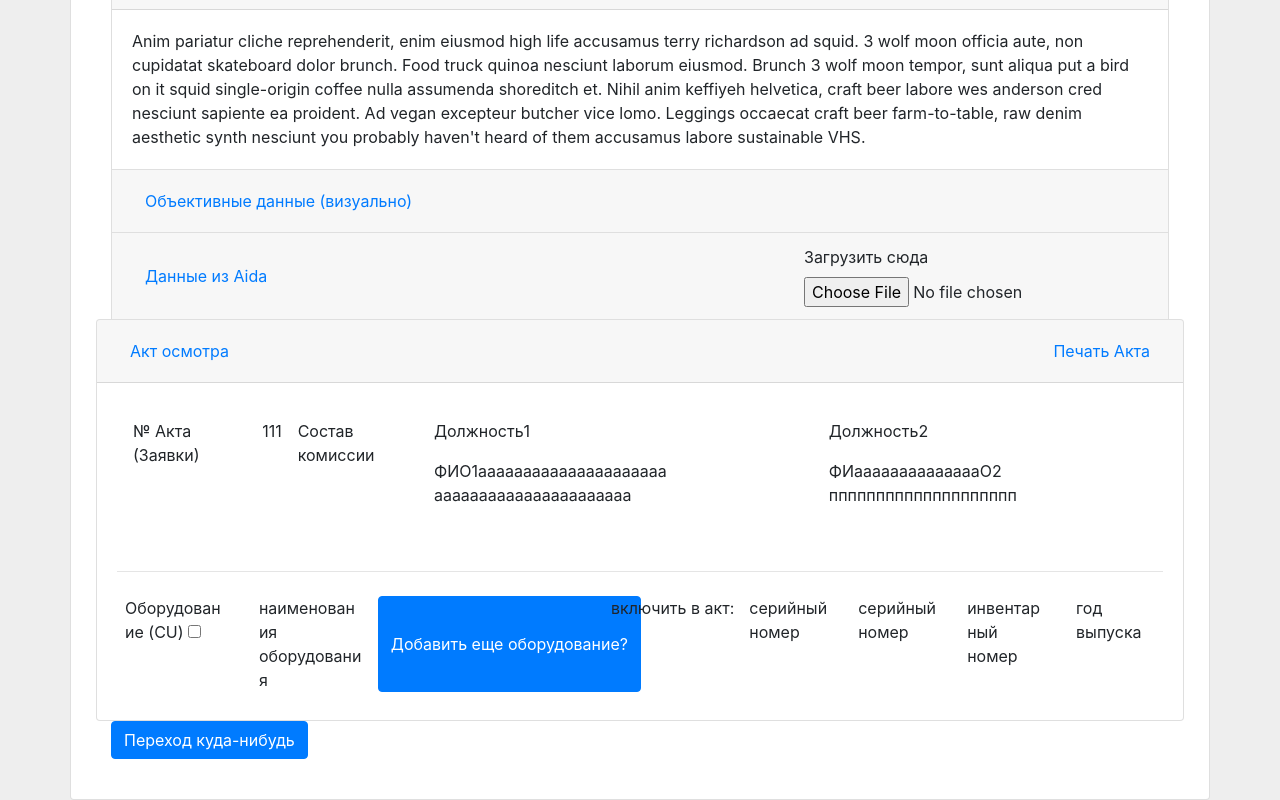
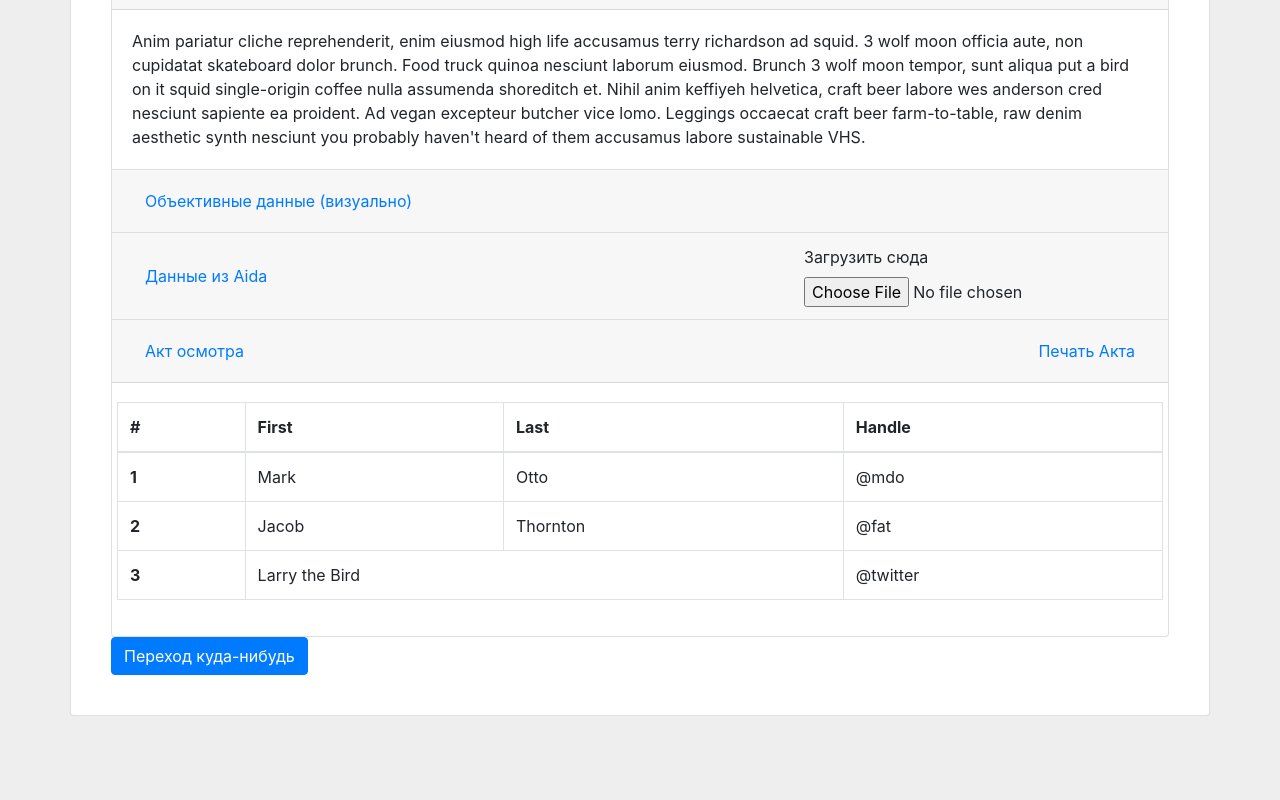
Before and after one commit to wascoyur/ke-collector, a plain HTML site: page index.html in a window 1280 px wide. Shown: the part 504-1304 px from the top of the page. After the commit the page ends 1220 px from the top, so only its background shows below. Drawn offline with nearby package versions, Linux system fonts and the light colour scheme.

Commit message:
акт осмотра на основе таблицы

```diff
--- a/index.html
+++ b/index.html
@@ -163,7 +163,7 @@
                 </div>
               </div>
             </div>
-            <div class="row">
+
               <div class="card">
                 <div class="card-header d-flex flex-row justify-content-between align-items-center" id="headingThree">
                   <h5 class="mb-0">
@@ -179,52 +179,41 @@
                 <div id="collapseThree" class="collapse show" aria-labelledby="headingThree"
                   data-parent="#accordionExample">
                   <div class="card-body">
-                    <div class="d-flex">
-                      <div class="d-inline-flex p-2 bd-highlight">
-                        <div class="p-2 bd-highlight">№ Акта (Заявки)</div>
-                        <div class="p-2 bd-highlight">111</div>
-                        <div class="d-flex  bd-highlight mb-3"></div>
-                        <div class="p-2 bd-highlight">Состав комиссии</div>
+                    <div class="row" id="equipment">
+                        <table class="table table-bordered">
+                          <thead>
+                            <tr>
+                              <th scope="col">#</th>
+                              <th scope="col">First</th>
+                              <th scope="col">Last</th>
+                              <th scope="col">Handle</th>
+                            </tr>
+                          </thead>
+                          <tbody>
+                            <tr>
+                              <th scope="row">1</th>
+                              <td>Mark</td>
+                              <td>Otto</td>
+                              <td>@mdo</td>
+                            </tr>
+                            <tr>
+                              <th scope="row">2</th>
+                              <td>Jacob</td>
+                              <td>Thornton</td>
+                              <td>@fat</td>
+                            </tr>
+                            <tr>
+                              <th scope="row">3</th>
+                              <td colspan="2">Larry the Bird</td>
+                              <td>@twitter</td>
+                            </tr>
+                          </tbody>
+                        </table>
+                    </div>
 
-                        <div class="d-flex flex-row bd-highlight mb-3" id="comission">
-                          <div class="d-flex flex-column bd-highlight mb-3">
-                            <div class="p-2 bd-highlight">Должность1</div>
-                            <div class="p-2 bd-highlight">ФИО1ааааааааааааааааааааа аааааааааааааааааааааа</div>
-                          </div>
-                          <div class="d-flex flex-column bd-highlight mb-3">
-                            <div class="p-2 bd-highlight">Должность2</div>
-                            <div class="p-2 bd-highlight">ФИааааааааааааааО2 пппппппппппппппппппп</div>
-                          </div>
-                        </div>
-
-                      </div>
-                    </div>
-                    <hr>
-                    <div class="row" id="equipment">
-
-                    </div>
-                    <div class="d-flex p-2 bd-highlight">
-                        <div class="row">
-                          <div class="col">Оборудование (CU)
-                            <input type="checkbox" aria-label="Checkbox for following text input">
-                          </div>
-                          <div class="col">наименования оборудования</div>
-                          <button class="btn btn-primary">Добавить еще оборудование?</button>
-                        </div>
-                        <hr>
-                        <div class="row">включить в акт:
-                          <div class="col">серийный номер</div>
-                          <div class="col">серийный номер</div>
-                          <div class="col">инвентарный номер</div>
-                          <div class="col">год выпуска</div>
-                        </div>
-                    </div>
                   </div>
                 </div>
               </div>
-            </div>
-
-
           </div>
           <a href="#" class="btn btn-primary">Переход куда-нибудь</a>
         </div>
```
